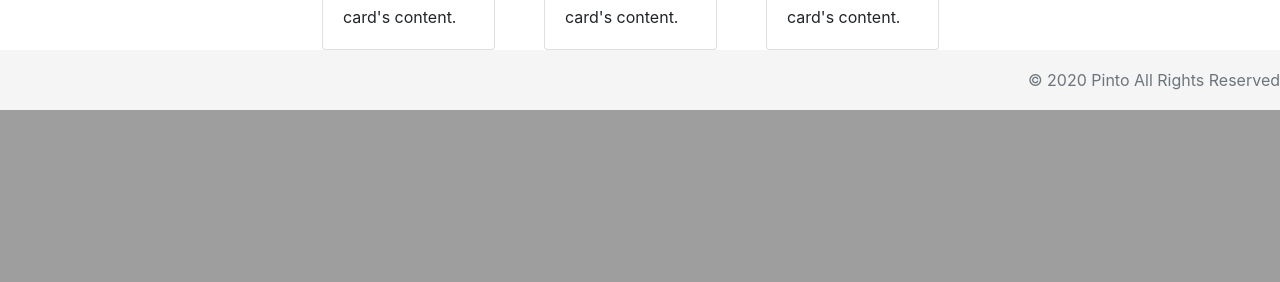
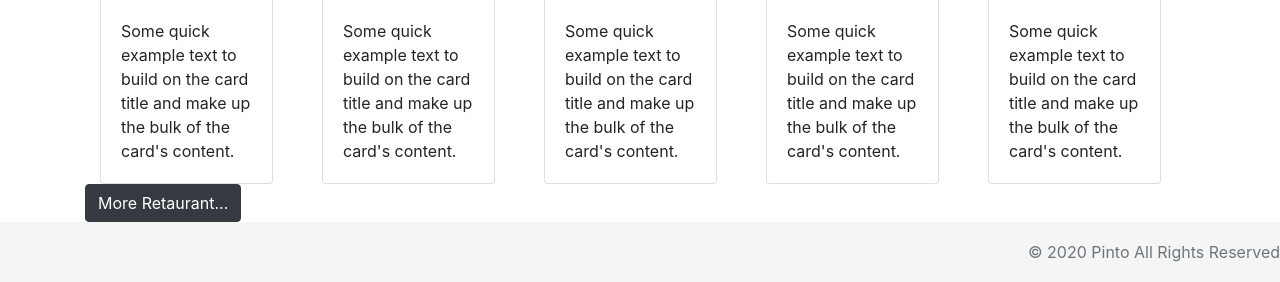
Before and after one commit to wakeru01/Pinto, a Django app: page /manage/ in a window 1280 px wide. Shown: the part 1507-1789 px from the top of the page. Before the commit the page ends 1617 px from the top, so only its background shows below. Run offline with Django 3.2, Linux system fonts and the light colour scheme; parts of the project's set-up code (start-up, migrations or seed data) failed here and were passed over; some libraries are stand-ins or nearby versions.

Commit message:
add views

```diff
--- a/Co-Working-Space-master/co_working/management/urls.py
+++ b/Co-Working-Space-master/co_working/management/urls.py
@@ -19,5 +19,10 @@ from . import views
 
 urlpatterns = [
     path('', views.index, name='index'),
-    path('member-registeration/', views.sign_up, name='member_registeration')
+    path('member-registeration/', views.sign_up, name='member_registeration'),
+    path('shop/', views.shop, name='shop'),
+    path('add_menu/', views.add_menu, name='add_menu'),
+    path('menu/', views.menu, name='menu'),
+    path('menu/<int:menu_id>/', views.edit_menu, name='edit_menu'),
+
 ]
--- a/Co-Working-Space-master/co_working/management/views.py
+++ b/Co-Working-Space-master/co_working/management/views.py
@@ -1,7 +1,7 @@
 from django.contrib.auth import authenticate, login, logout
 from django.contrib.auth.decorators import login_required
 from django.http import HttpResponse
-from django.shortcuts import redirect, render
+from django.shortcuts import redirect, render, reverse
 from django.contrib.auth.models import User
 from django.db.models import Q
 import datetime
@@ -27,7 +27,10 @@ def user_login(request):
             if next_url:
                 return redirect(next_url)
             else:
-                return redirect('index')
+                if(user.user_type=="shop"):
+                    return redirect('shop')
+                else:
+                    return redirect('index')
         else:
             context['username'] = username
             context['password'] = password
@@ -57,20 +60,21 @@ def sign_up(request):
         first_name = request.POST.get('first_name')
         last_name = request.POST.get('last_name')
         email = request.POST.get('email')
+        user_type = request.POST.get('user_type')
         if password == password2:
-            user = User.objects.create(
+            user = User.objects.create_user(
                 username=username,
                 password=password,
                 first_name=first_name,
                 last_name=last_name,
-                email=email
+                email=email,
+                user_type=user_type
             )
             user.save()
             context['username'] = username
             context['password'] = password
             context['success'] = 'Successfully Registered Welcome! %s' % (
                 first_name)
-
             return render(request, template_name='login.html', context=context)
     else:
         context['error'] = 'Something went wrong or Password does not match'
@@ -80,11 +84,114 @@ def sign_up(request):
 
 # @login_required
 def index(request):
+    menu = Menu.objects.all
+    shop = Shop.objects.all
     context = {
-
+        'menu': menu,
+        'shop': shop
     }
     return render(request, template_name='index.html', context=context)
 
+@login_required
+def shop(request):
+    msg = ''
+    button_text = 'Create'
+    context = {}
+    if request.method == 'POST':
+        name = request.POST.get('shop_name')
+        description = request.POST.get('shop_desc')
+        location = request.POST.get('shop_location')
+        total_table = request.POST.get('shop_table')
+        shop = Shop.objects.filter(user_id_id=request.user.id)
+        if not shop:
+            shop = Shop.objects.create(
+                name=name,
+                description=description,
+                location=location,
+                total_table=total_table,
+                user_id_id=request.user.id
+            )
+        else:
+            shop = shop[0]
+            shop.name=name
+            shop.description=description
+            shop.location=location
+            shop.total_table=total_table
+        shop.save()
+        msg = 'Successfully Edit Shop: คุณ %s' % (request.user.first_name)
+
+    shop = Shop.objects.filter(user_id_id=request.user.id)[0]
+    if not shop:
+        button_text = "Create"
+    else:
+        button_text = "Edit"
+    context = {
+        'msg': msg,
+        'button_text': button_text,
+        'shop': shop
+    }
+    return render(request, template_name='shop.html', context=context)
+    #return redirect('menu')
+
+@login_required
+def add_menu(request):
+    context = {}
+    msg = ''
+    button_text = 'Create'
+    if request.method == 'POST':
+        menu_name = request.POST.get('menu_name')
+        description = request.POST.get('description')
+        menu_price = request.POST.get('menu_price')
+        menu_id = request.POST.get('menu_id')
+        if not menu_id:
+            shop = Shop.objects.filter(user_id_id=request.user.id)[0]
+            menu = Menu.objects.create(
+                menu_name=menu_name,
+                description=description,
+                menu_price=menu_price,
+                shop_id_id = shop.id
+            )
+            button_text = "Add"
+            menu.save()
+            msg = 'Successfully Add menu: คุณ %s' % (request.user.first_name)
+        else:
+            menu = Menu.objects.get(pk=menu_id)
+            menu.menu_name=menu_name
+            menu.description=description
+            menu.menu_price=menu_price
+            menu.save()
+            return redirect(reverse('edit_menu', kwargs={'menu_id':menu.id}))
+    context = {
+        'msg': msg,
+        'button_text':button_text
+    }
+    return render(request, template_name='add_menu.html', context=context)
+
+@login_required
+def edit_menu(request, menu_id):
+    menu = ''
+    msg = ''
+    button_text = 'Edit'
+    try:
+        menu = Menu.objects.get(pk=menu_id)
+    except:
+        #not found message
+        msg = 'not found'
+    context = {
+        'msg': msg,
+        'menu': menu,
+        'button_text': button_text
+    }
+    return render(request, template_name='add_menu.html', context=context)
+    #return render(request, template_name='add_menu.html', context=context)
+@login_required
+def menu(request):
+    shop = Shop.objects.filter(user_id_id=request.user.id)[0]
+    menus = Menu.objects.filter(shop_id_id=shop.id)
+    context = {
+        'menus': menus
+    }
+    return render(request, template_name='menu.html', context=context)
 
 @login_required
 def topup(request):
--- a/Co-Working-Space-master/co_working/templates/index.html
+++ b/Co-Working-Space-master/co_working/templates/index.html
@@ -43,10 +43,17 @@
 {% endblock content %}
 
 {% block content2 %}
+<h5>Menu</h5>
 <div class="container">
   <div class="row">
     <div class="col-sm">
-      <button type="button" class="btn btn-dark">Dark</button>
+      <div class="card" style="width: 10.8rem;">
+        <img src="..." class="card-img-top" alt="...">
+        <div class="card-body">
+          <h5 class="card-text">}</h5>
+          <p class="card-text">Some quick example text to build on the card title and make up the bulk of the card's content.</p>
+        </div>
+      </div>
     </div>
     <div class="col-sm">
       <div class="card" style="width: 10.8rem;">
@@ -73,17 +80,29 @@
       </div>
     </div>
     <div class="col-sm">
-      <button type="button" class="btn btn-dark">Dark</button>
+      <div class="card" style="width: 10.8rem;">
+        <img src="..." class="card-img-top" alt="...">
+        <div class="card-body">
+          <p class="card-text">Some quick example text to build on the card title and make up the bulk of the card's content.</p>
+        </div>
+      </div>
     </div>
   </div>
 </div>
+<button type="button" class="btn btn-dark">More Menu...</button>
 {% endblock content2 %}
 
 {% block content3 %}
+<h5>Restaurant</h5>
 <div class="container">
   <div class="row">
     <div class="col-sm">
-      <button type="button" class="btn btn-dark">Dark</button>
+      <div class="card" style="width: 10.8rem;">
+        <img src="..." class="card-img-top" alt="...">
+        <div class="card-body">
+          <p class="card-text">Some quick example text to build on the card title and make up the bulk of the card's content.</p>
+        </div>
+      </div>
     </div>
     <div class="col-sm">
       <div class="card" style="width: 10.8rem;">
@@ -110,8 +129,14 @@
       </div>
     </div>
     <div class="col-sm">
-      <button type="button" class="btn btn-dark">Dark</button>
+      <div class="card" style="width: 10.8rem;">
+        <img src="..." class="card-img-top" alt="...">
+        <div class="card-body">
+          <p class="card-text">Some quick example text to build on the card title and make up the bulk of the card's content.</p>
+        </div>
+      </div>
     </div>
   </div>
 </div>
+<button type="button" class="btn btn-dark">More Retaurant...</button>
 {% endblock content3 %}
--- a/Co-Working-Space-master/co_working/templates/signup.html
+++ b/Co-Working-Space-master/co_working/templates/signup.html
@@ -31,11 +31,11 @@
             <input type="email" class="form-control ml-3" id="email" name="email" value="{{email}}">
         </div>
         <div class="form-check">
-            <input type="checkbox" class="form-check-input" id="exampleCheck1">
+            <input type="radio" name="user_type" value="customer" class="form-check-input" id="exampleCheck1">
             <label class="form-check-label" for="exampleCheck1">Customer</label>
         </div>
         <div class="form-check">
-            <input type="checkbox" class="form-check-input" id="exampleCheck1">
+            <input type="radio" name="user_type" value="shop" class="form-check-input" id="exampleCheck2">
             <label class="form-check-label" for="exampleCheck1">Shop</label>
         </div>
         <br>
```
